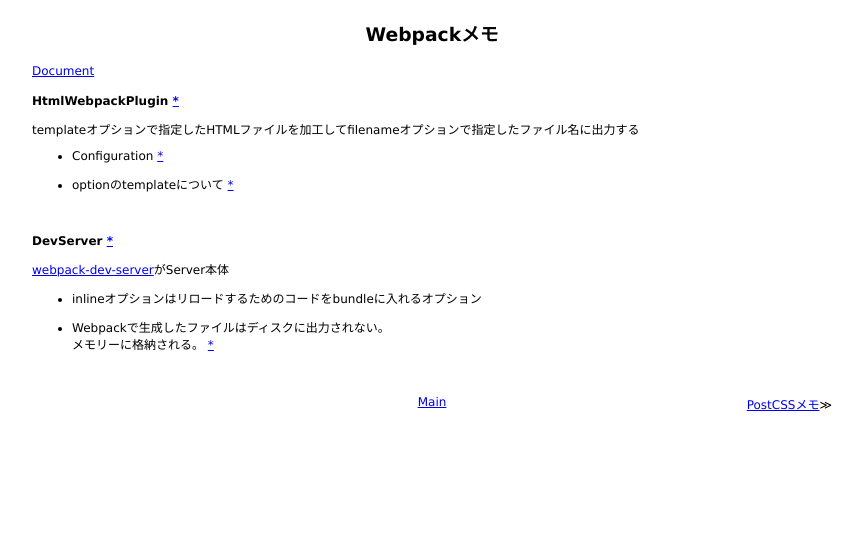
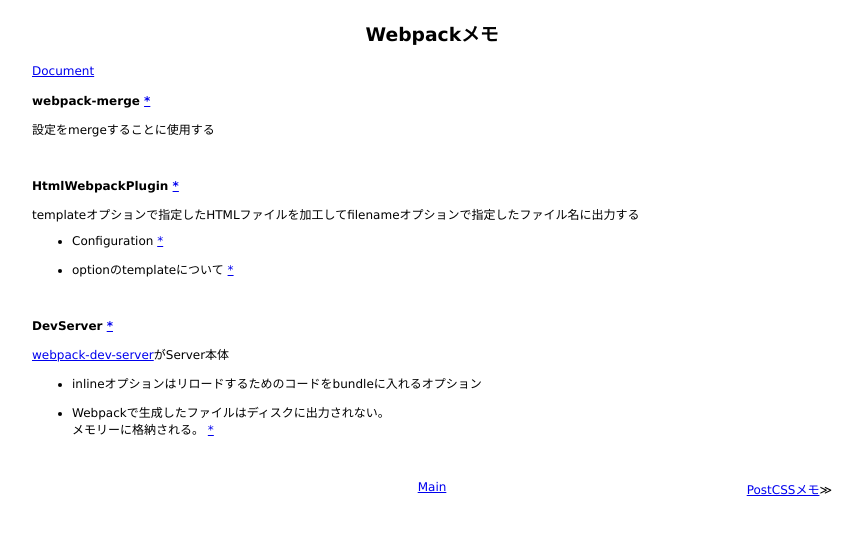
Before and after one commit to 38elements/38elements.github.com, a Jekyll site: the page built from _posts/2017-12-01-webpack.md, in a window 1280 px wide. Shown: the top 535 px of the page, without its empty margins (208-1071 px from the left). Built offline with Jekyll 4.4.1, drawn with Linux system fonts in a browser that asks for light colours.

Commit message:
Update 2017-12-01-webpack.md

```diff
--- a/_posts/2017-12-01-webpack.md
+++ b/_posts/2017-12-01-webpack.md
@@ -3,6 +3,12 @@ layout: posts
 title: Webpackメモ
 ---
 [Document](https://webpack.js.org/concepts/)
+
+#### webpack-merge [\*](https://github.com/survivejs/webpack-merge)
+
+設定をmergeすることに使用する
+
+<br>
 
 #### HtmlWebpackPlugin [\*](https://github.com/jantimon/html-webpack-plugin)
 
```
